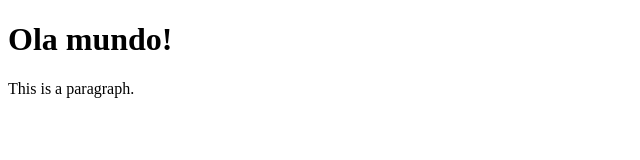
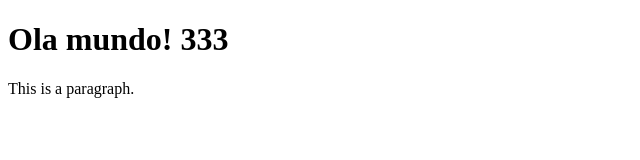
Before and after one commit to wermington/curso-senai-2, a plain HTML site: page index.html in a window 1280 px wide. Shown: the full height of the page, 0-640 px from the left. Drawn offline with Linux system fonts and the light colour scheme.

Commit message:
alteraçao 4

```diff
--- a/index.html
+++ b/index.html
@@ -5,7 +5,7 @@
 </head>
 <body>
 
-<h1>Ola mundo!</h1>
+<h1>Ola mundo! 333</h1>
 <p>This is a paragraph.</p>
 
 </body>
```
